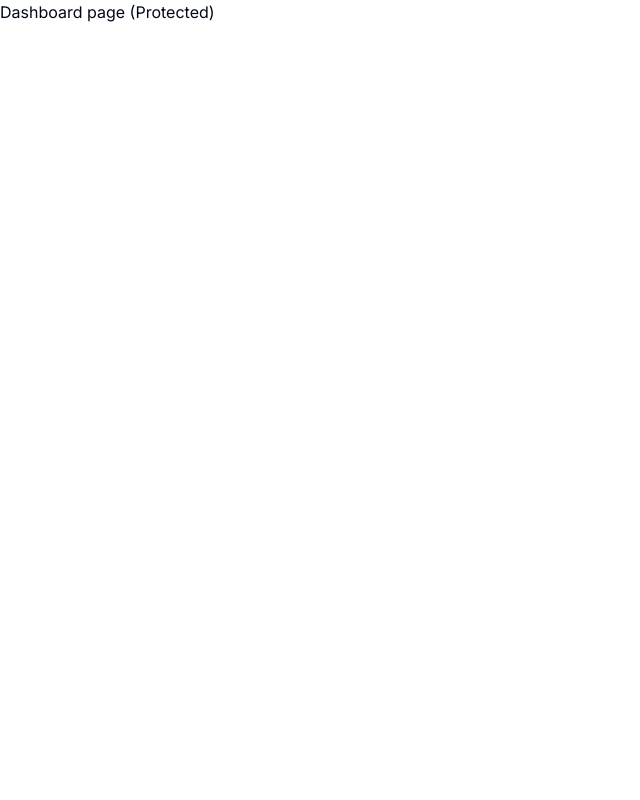
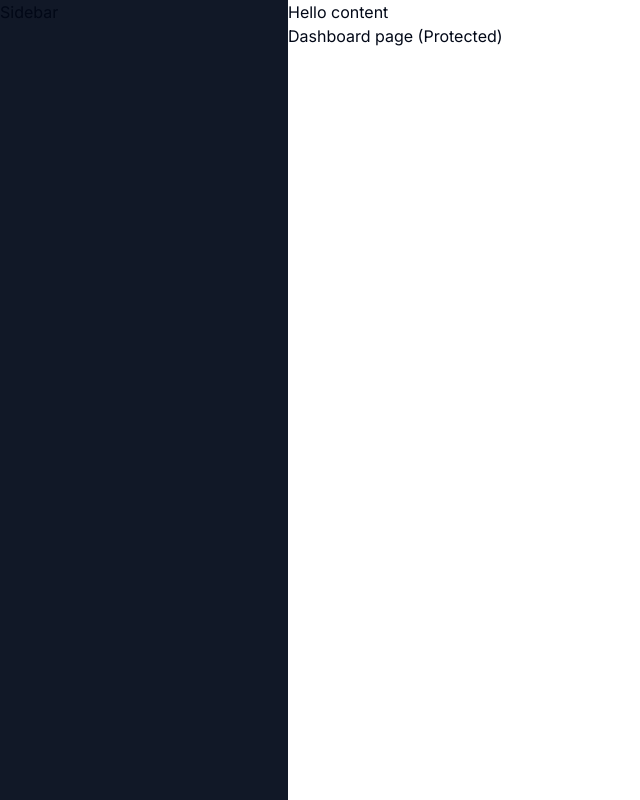
Before and after one commit to dakshinkarthik/ai-saas, a Next.js app: page /dashboard in a window 1280 px wide. Shown: the whole page, without its empty margins (0-640 px from the left). Built offline with nearby package versions, Linux system fonts and the light colour scheme.

Commit message:
Sidebar added to layout for dashboard

```diff
--- a/app/(dashboard)/(routes)/dashboard/page.tsx
+++ b/app/(dashboard)/(routes)/dashboard/page.tsx
@@ -7,7 +7,7 @@
       <p>Dashboard page (Protected)</p>
       <UserButton afterSignOutUrl='/'/>
     </div>
-    )
+    );
 }
 
 export default DashboardPage;
--- /dev/null
+++ b/app/(dashboard)/layout.tsx
@@ -0,0 +1,21 @@
+const DashboardLayout = ({
+    children
+}:{
+    children: React.ReactNode;
+}) => {
+    return (
+        <div className="h-full relative">
+            <div className="hidden h-full md:flex md:w-72 md:flex-col md:fixed md:inset-y-0 z-[80] bg-gray-900">
+                <div>
+                    Sidebar
+                </div>
+            </div>
+            <main className="md:pl-72">
+                Hello content
+                {children}
+            </main>
+        </div>
+    );
+}
+
+export default DashboardLayout;
```
